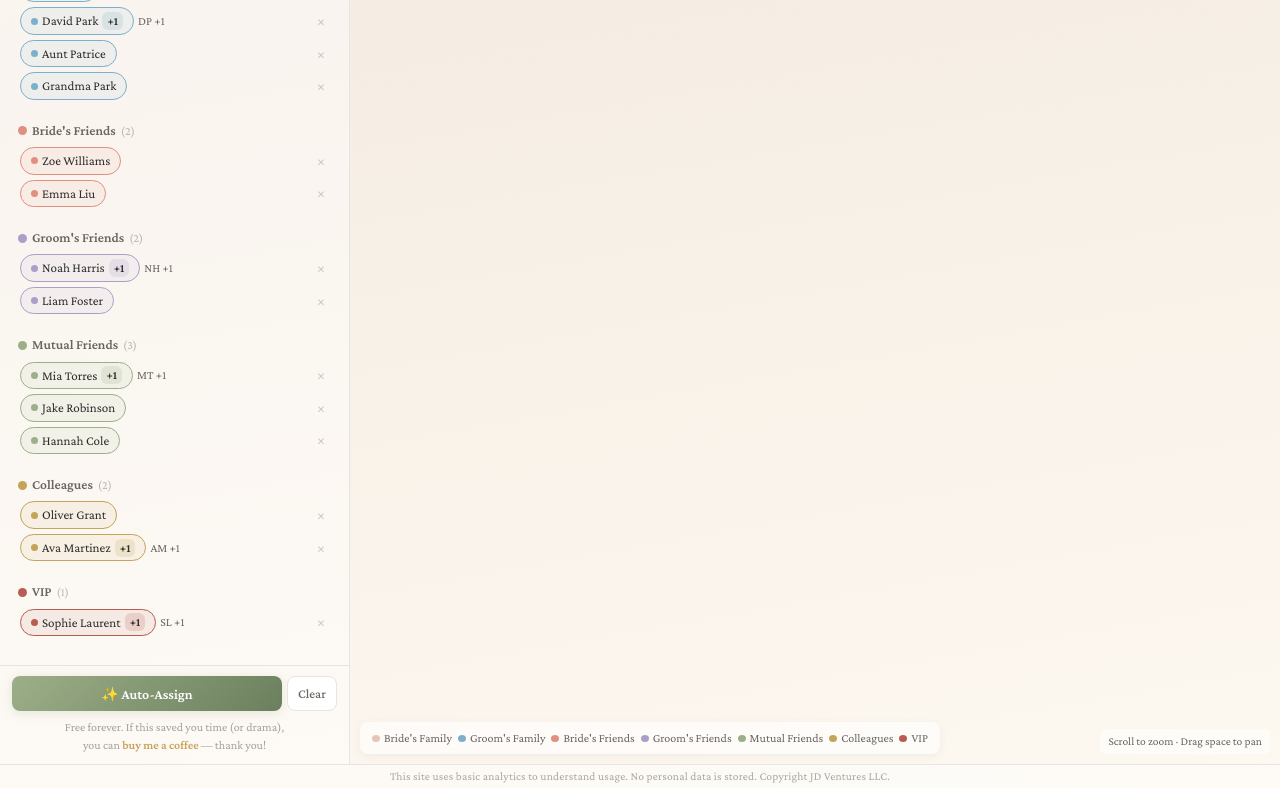
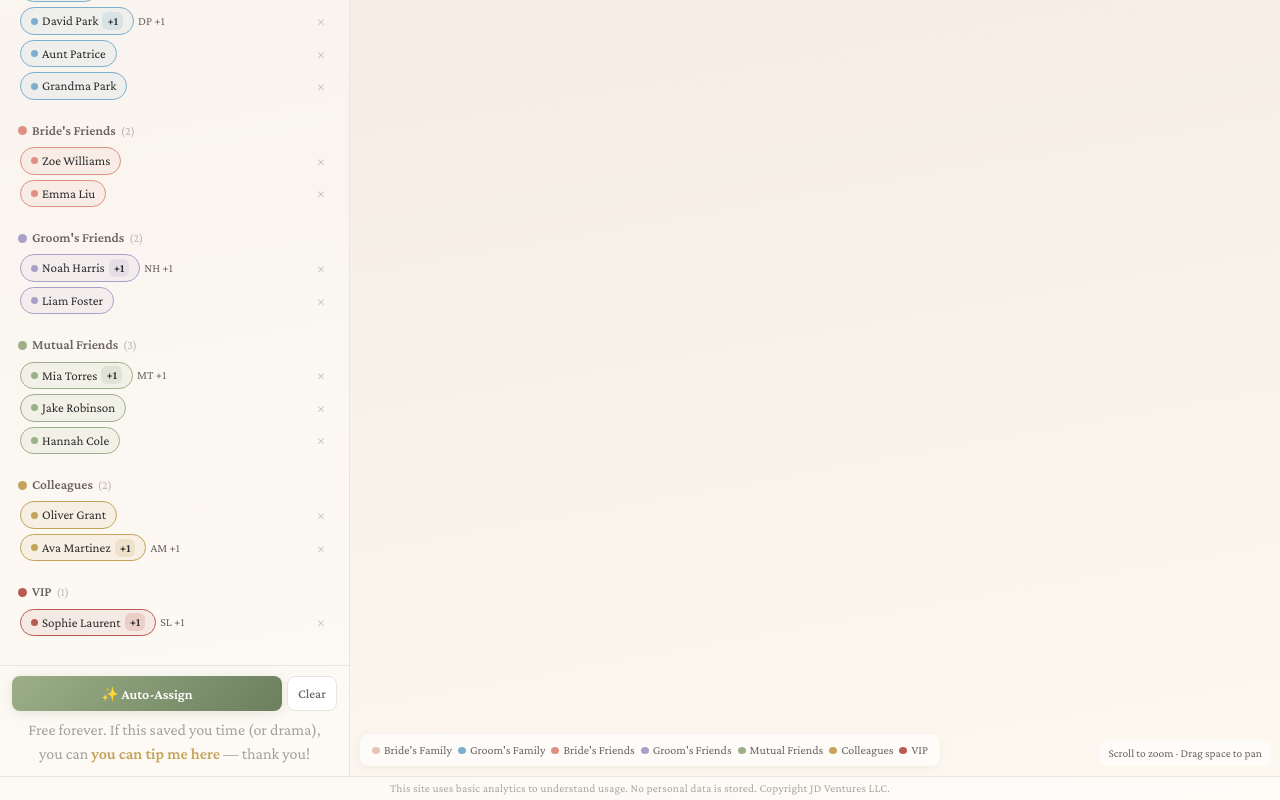
Before and after one commit to robotsbyjd/wheredotheysit, a React (Vite) app: page / in a window 1280 px wide. Shown: the part 852-1652 px from the top of the page. Built offline with nearby package versions, Linux system fonts and the light colour scheme.

Commit message:
Update App.jsx

```diff
--- a/src/App.jsx
+++ b/src/App.jsx
@@ -658,8 +658,8 @@ export default function App() {
             {unseated.length > 0 && unseated.length < guests.length && (
               <button onClick={runAutoComplete} style={{ width: "100%", padding: "8px 0", border: `1.5px solid ${C.gold}`, borderRadius: 8, background: `${C.gold}10`, fontFamily: "inherit", fontSize: 13, fontWeight: 600, color: C.darkGold, cursor: "pointer" }}>🧩 Auto-Complete ({unseated.length} left)</button>
             )}
-            <div style={{ textAlign: "center", fontSize: 12, color: `${C.warmGray}99`, lineHeight: 1.5, paddingTop: 2 }}>
-              Free forever. If this saved you time (or drama),<br />you can <a href="https://ko-fi.com/placeholder" target="_blank" rel="noopener noreferrer" style={{ color: C.gold, textDecoration: "none", fontWeight: 600 }}>buy me a coffee</a> — thank you!
+            <div style={{ textAlign: "center", fontSize: 16, color: `${C.warmGray}99`, lineHeight: 1.5, paddingTop: 2 }}>
+              Free forever. If this saved you time (or drama),<br />you can <a href="https://ko-fi.com/deptappliedmagic" target="_blank" rel="noopener noreferrer" style={{ color: C.gold, textDecoration: "none", fontWeight: 600 }}>you can tip me here</a> — thank you!
             </div>
           </div>
         </div>
```
